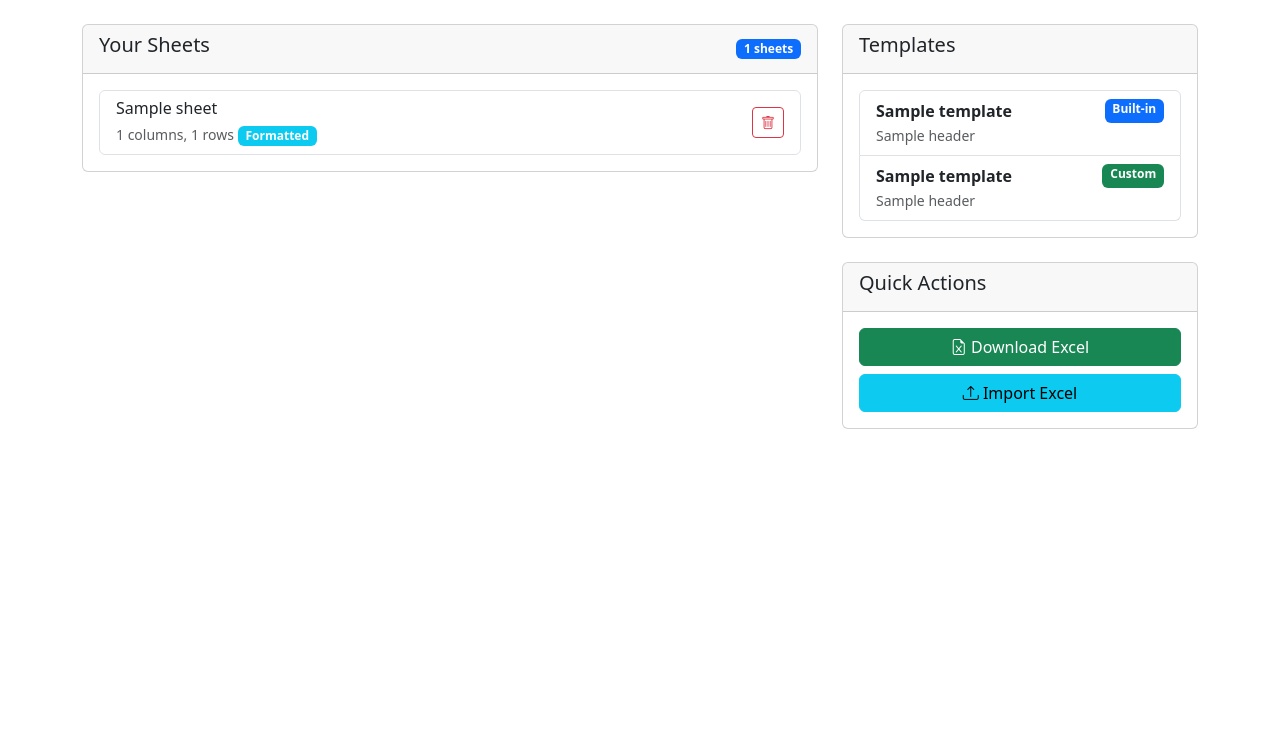
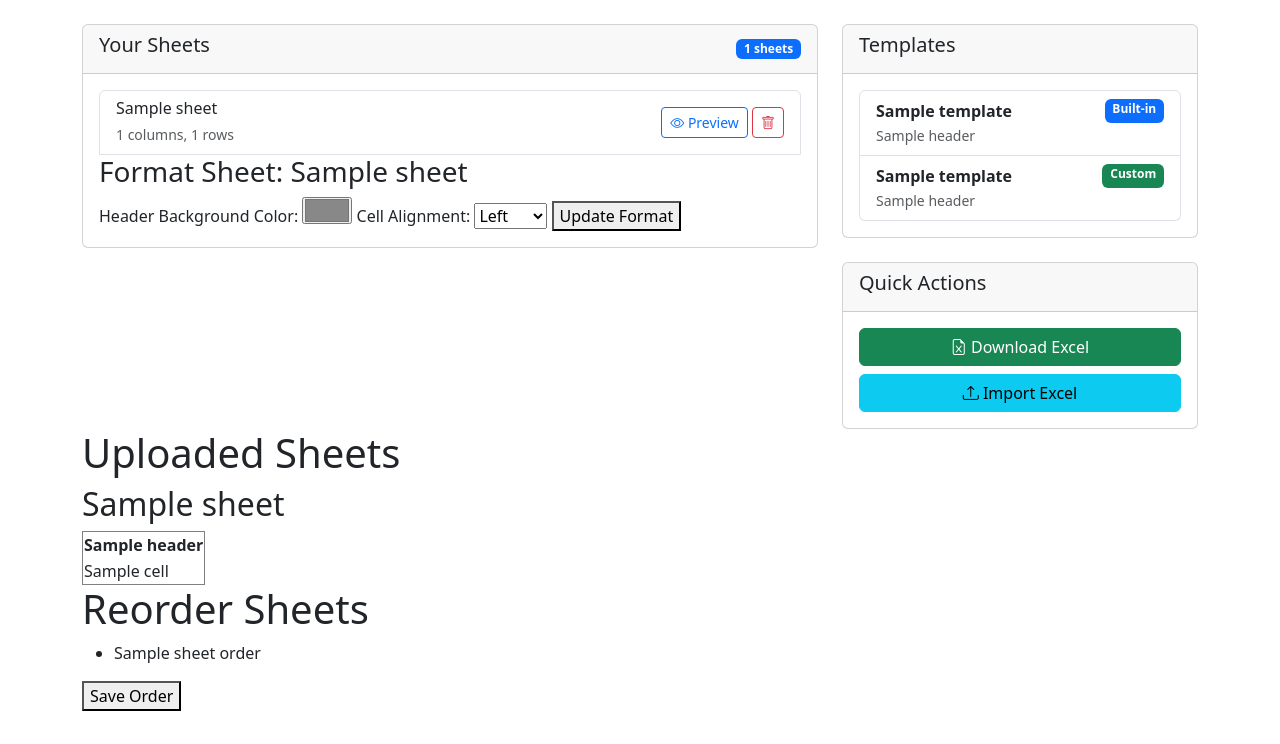
Before and after one commit to Swapnil-Dhivare/ExcelApp, a Flask app: template templates/index.html in a window 1280 px wide. Shown: the part 56-800 px from the top of the page. Run offline with Flask 3, Linux system fonts and the light colour scheme; the template is opened without the code that fills it: most values are stand-ins (such as "Sample title", 1, 10 or a date in 2020); some libraries are stand-ins or nearby versions.

Commit message:
version 0.0.1

```diff
--- a/templates/index.html
+++ b/templates/index.html
@@ -19,20 +19,36 @@
                                     <h6 class="mb-1">{{ sheet.sheet_name }}</h6>
                                     <small class="text-muted">
                                         {{ sheet.headers|length }} columns, {{ sheet.data|length }} rows
-                                        {% if sheet.formatting %}
-                                            <span class="badge bg-info badge-format">Formatted</span>
-                                            {% if sheet.formatting.validation %}
-                                                <span class="badge bg-warning badge-format">Validation</span>
-                                            {% endif %}
-                                        {% endif %}
                                     </small>
                                 </div>
-                                <form method="POST" action="{{ url_for('remove_sheet', sheet_name=sheet.sheet_name) }}" class="mb-0">
-                                    <button type="submit" class="btn btn-sm btn-outline-danger">
-                                        <i class="bi bi-trash"></i>
+                                <div>
+                                    <!-- Preview Button -->
+                                    <button class="btn btn-sm btn-outline-primary" data-bs-toggle="modal" data-bs-target="#previewModal"
+                                            onclick="loadSheetPreview('{{ sheet.sheet_name }}')">
+                                        <i class="bi bi-eye"></i> Preview
                                     </button>
-                                </form>
+                                    <!-- Remove Button -->
+                                    <form method="POST" action="{{ url_for('remove_sheet', sheet_name=sheet.sheet_name) }}" class="d-inline">
+                                        <button type="submit" class="btn btn-sm btn-outline-danger">
+                                            <i class="bi bi-trash"></i>
+                                        </button>
+                                    </form>
+                                </div>
                             </div>
+                            <h3>Format Sheet: {{ sheet.sheet_name }}</h3>
+                            <form method="POST" action="{{ url_for('update_sheet_format', sheet_name=sheet.sheet_name) }}">
+                                <label for="header_bg_color">Header Background Color:</label>
+                                <input type="color" name="header_bg_color" value="{{ sheet.formatting.header_bg_color }}">
+
+                                <label for="cell_alignment">Cell Alignment:</label>
+                                <select name="cell_alignment">
+                                    <option value="left" {% if sheet.formatting.cell_alignment == 'left' %}selected{% endif %}>Left</option>
+                                    <option value="center" {% if sheet.formatting.cell_alignment == 'center' %}selected{% endif %}>Center</option>
+                                    <option value="right" {% if sheet.formatting.cell_alignment == 'right' %}selected{% endif %}>Right</option>
+                                </select>
+
+                                <button type="submit">Update Format</button>
+                            </form>
                         {% endfor %}
                     </div>
                 {% else %}
@@ -95,4 +111,124 @@
         </div>
     </div>
 </div>
+
+<h1>Uploaded Sheets</h1>
+
+{% if sheets %}
+    <div>
+        {% for sheet in sheets %}
+            <h2>{{ sheet.sheet_name }}</h2>
+            <table border="1">
+                <thead>
+                    <tr>
+                        {% for header in sheet.headers %}
+                            <th>{{ header }}</th>
+                        {% endfor %}
+                    </tr>
+                </thead>
+                <tbody>
+                    {% for row in sheet.data %}
+                        <tr>
+                            {% for cell in row %}
+                                <td>{{ cell }}</td>
+                            {% endfor %}
+                        </tr>
+                    {% endfor %}
+                </tbody>
+            </table>
+        {% endfor %}
+    </div>
+{% else %}
+    <p>No sheets uploaded yet.</p>
+{% endif %}
+
+<h1>Reorder Sheets</h1>
+<form id="reorder-form" method="POST" action="{{ url_for('reorder_sheets') }}">
+    <ul id="sheet-order">
+        {% for sheet_name in sheet_order %}
+            <li>
+                <input type="hidden" name="order[]" value="{{ sheet_name }}">
+                {{ sheet_name }}
+            </li>
+        {% endfor %}
+    </ul>
+    <button type="submit">Save Order</button>
+</form>
+
+<script>
+    // Add drag-and-drop functionality for reordering sheets
+    const sheetOrder = document.getElementById('sheet-order');
+    new Sortable(sheetOrder, {
+        animation: 150,
+        onEnd: function () {
+            const inputs = sheetOrder.querySelectorAll('input[name="order[]"]');
+            inputs.forEach((input, index) => {
+                input.value = sheetOrder.children[index].textContent.trim();
+            });
+        }
+    });
+</script>
+
+<script>
+    function loadSheetPreview(sheetName) {
+        // Find the sheet data from the global `sheets` variable
+        const sheet = {{ sheets|tojson }}.find(s => s.sheet_name === sheetName);
+        if (!sheet) return;
+
+        // Set the sheet name in the hidden input
+        document.getElementById('editSheetName').value = sheet.sheet_name;
+
+        // Populate the table headers
+        const headersRow = document.getElementById('sheetPreviewHeaders');
+        headersRow.innerHTML = '';
+        sheet.headers.forEach(header => {
+            const th = document.createElement('th');
+            th.textContent = header;
+            headersRow.appendChild(th);
+        });
+
+        // Populate the table body
+        const body = document.getElementById('sheetPreviewBody');
+        body.innerHTML = '';
+        sheet.data.forEach((row, rowIndex) => {
+            const tr = document.createElement('tr');
+            row.forEach((cell, colIndex) => {
+                const td = document.createElement('td');
+                const input = document.createElement('input');
+                input.type = 'text';
+                input.name = `data[${rowIndex}][${colIndex}]`;
+                input.value = cell;
+                input.className = 'form-control';
+                td.appendChild(input);
+                tr.appendChild(td);
+            });
+            body.appendChild(tr);
+        });
+    }
+</script>
+
+<!-- Preview and Edit Modal -->
+<div class="modal fade" id="previewModal" tabindex="-1" aria-labelledby="previewModalLabel" aria-hidden="true">
+    <div class="modal-dialog modal-lg">
+        <div class="modal-content">
+            <div class="modal-header">
+                <h5 class="modal-title" id="previewModalLabel">Sheet Preview</h5>
+                <button type="button" class="btn-close" data-bs-dismiss="modal" aria-label="Close"></button>
+            </div>
+            <div class="modal-body">
+                <form id="editSheetForm" method="POST" action="{{ url_for('update_sheet_data') }}">
+                    <input type="hidden" name="sheet_name" id="editSheetName">
+                    <table class="table table-bordered" id="sheetPreviewTable">
+                        <thead>
+                            <tr id="sheetPreviewHeaders"></tr>
+                        </thead>
+                        <tbody id="sheetPreviewBody"></tbody>
+                    </table>
+                    <button type="submit" class="btn btn-success">Save Changes</button>
+                </form>
+            </div>
+        </div>
+    </div>
+</div>
+
 {% endblock %}
```
Also changed, not shown: app_updated.py (+87 -21 lines).
